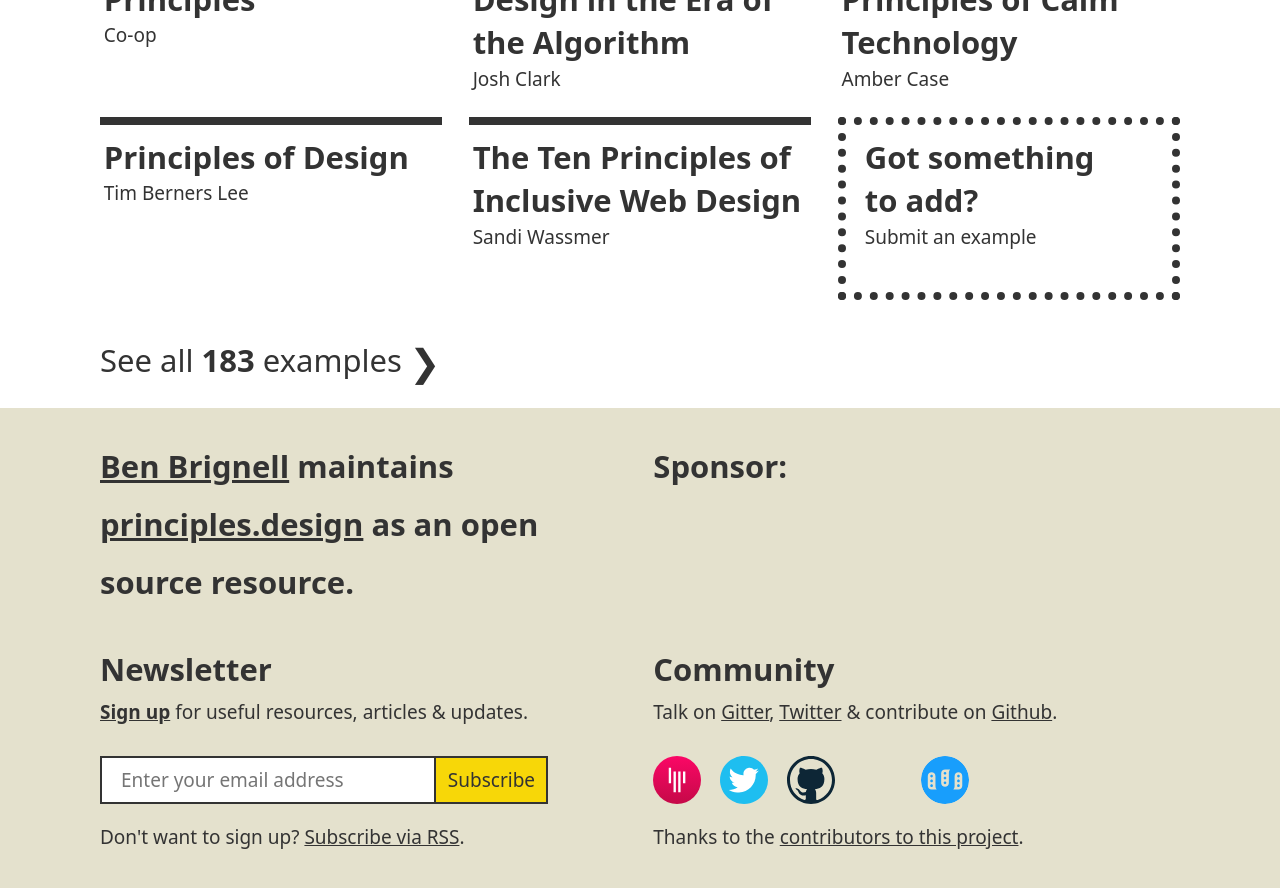
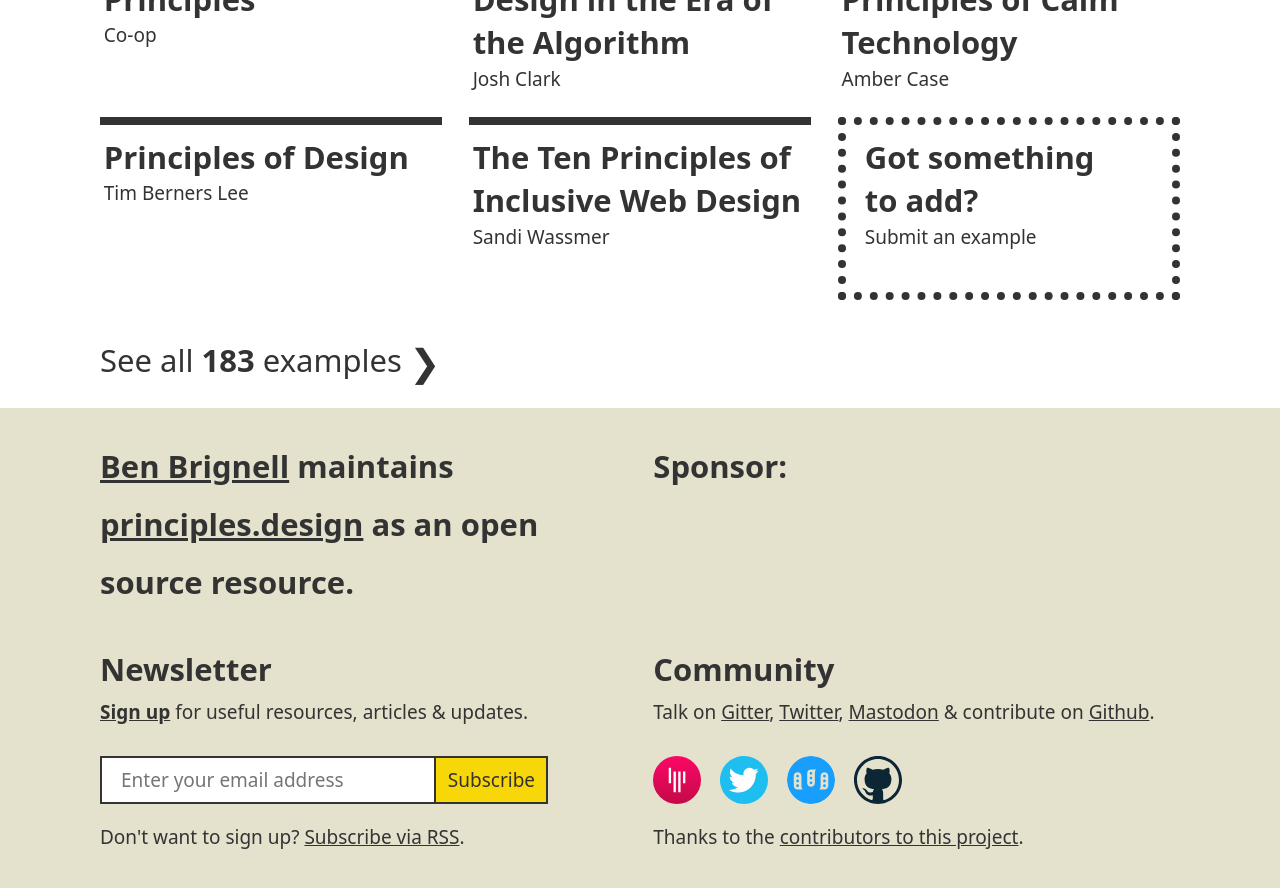
Before and after one commit to benbrignell/principles.design, a Jekyll site: the page built from index.html, in a window 1280 px wide and 900 px high, scrolled down 2334 px. Shown: the top 888 px of the window. Built offline with Jekyll 4.4.1, drawn with Linux system fonts in a browser that asks for light colours; comment, search, counter and statistics services are not loaded.

Commit message:
added links to mastodon

```diff
--- a/_includes/footer.html
+++ b/_includes/footer.html
@@ -24,11 +24,12 @@
       <div class="two-up">
         <p class="h3 bold">Community</p>
         <ul class="logos">
-          <p>Talk on <a href="{{site.gitter-url}}">Gitter</a>, <a href="https://twitter.com/dsgnprinciples">Twitter</a> & contribute on <a href="{{site.contribute-url}}">Github</a>.</p>
+          <p>Talk on <a href="{{site.gitter-url}}">Gitter</a>, <a href="https://twitter.com/dsgnprinciples">Twitter</a>, <a href="https://brignell.co/@designprinciples">Mastodon</a> & contribute on <a href="{{site.contribute-url}}">Github</a>.</p>
           <li><a href="{{site.gitter-url}}"><img src="/images/gitter.svg" class="logo circle" alt="Talk about Design Principles on Gitter"></a></li>
           <li><a href="https://twitter.com/dsgnprinciples"><img src="/images/twitter-icon.svg" class="logo" alt="Follow Design Principles on Twitter @dsngprinciples"></a></li>
+<li><a href="https://brignell.co/@designprinciples"><img src="/images/mastodon-icon.svg" class="logo circle" alt="Design principles on mastodon"></a></li>
           <li><a href="{{site.contribute-url}}"><img src="/images/github-icon.svg" class="logo" alt="Contribute to this project on GitHub"></a><li>
-            <li><a href="https://brignell.co/@designprinciples"><img src="/images/mastodon-icon.svg" class="logo circle" alt="Design principles on mastodon"></a></li>
+
         </ul>
         <p style="clear:both;">Thanks to the <a href="https://github.com/benbrignell/design-principles/graphs/contributors">contributors to this project</a>.</p>
       </div>
```
